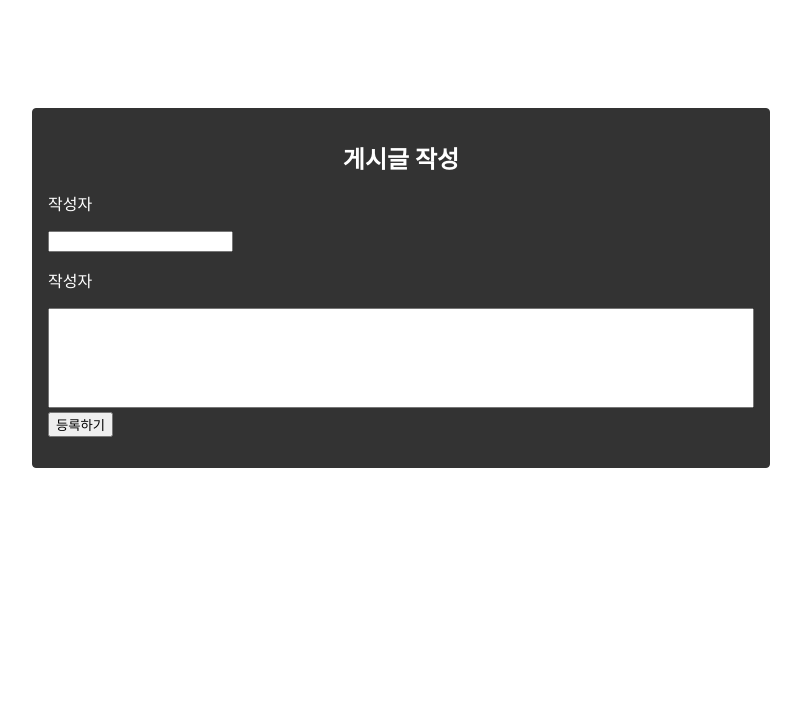
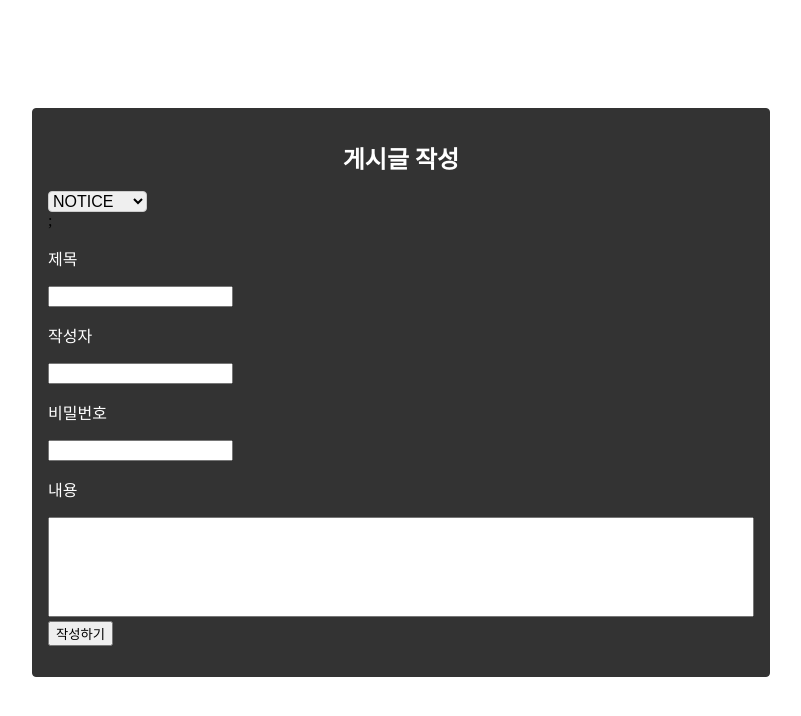
Before and after one commit to collabo-cw/simple_board_frontend, a Next.js app in the folder class/: page /boards/new in a window 1280 px wide. Shown: the top 716 px of the page, without its empty margins (239-1040 px from the left). Built offline with nearby package versions, Linux system fonts and the light colour scheme.

Commit message:
게시판 목록 TEST

```diff
--- /dev/null
+++ b/class/pages/boards/edit/index.js
@@ -0,0 +1,6 @@
+import BoardComponent from '../../../src/components/units/board/component';
+
+
+export default function BoardEditPage(){
+    return <BoardComponent isEdit={true} />
+}
--- a/class/pages/boards/new/index.js
+++ b/class/pages/boards/new/index.js
@@ -1,24 +1,7 @@
-import axios from "axios";
-import { useState } from "react";
-import {Container,Wrapper,WrapLogin,Title,H4, Textarea} from '../../../styles/new.styles';
-export default function BoardNewPage() {
+import BoardComponent from '../../../src/components/units/board/component';
 
 
+export default function BoardNewPage(){
+    return <BoardComponent isEdit={false} />
 
-    return(
-        <Container>
-            <Wrapper>
-                <WrapLogin>
-                    <Title>게시글 작성</Title>
-                    <div>
-                        <H4>작성자</H4>
-                        <input type="text" />
-                        <H4>작성자</H4>
-                        <Textarea type="text" />
-                    </div>
-                    <button>등록하기</button>
-                </WrapLogin>
-            </Wrapper>
-        </Container>
-    )
 }
--- a/class/pages/membership/index.js
+++ b/class/pages/membership/index.js
@@ -119,7 +119,7 @@ export default function MembershipPage(){
         }
         if(isValid && birthday && gender){
             try{
-                const response = await axios.post('https://816d-121-140-170-17.ngrok-free.app/user/user-sign-up',{
+                const response = await axios.post('https://944e-121-140-170-17.ngrok-free.app/user/user-sign-up',{
                     email,
                     password,
                     phone,
@@ -143,9 +143,9 @@ export default function MembershipPage(){
 
     const onClickResult = (e) => {
         e.preventDefault();
-
+        if(isValid && birthday && gender) console.log("통과")
+        else console.log("노통과")
     }
-
     return(
         <Container>
             <Wrapper>
--- a/class/src/components/units/board/component/index.js
+++ b/class/src/components/units/board/component/index.js
@@ -39,7 +39,7 @@ export default function BoardNewPage(props) {
     /* 비회원 게시글 작성 테스트 start */
     const onClickGuestSubmit = async (e) => {
         try {
-            const result = await axios.post('https://816d-121-140-170-17.ngrok-free.app/board/create/board', {
+            const result = await axios.post('https://944e-121-140-170-17.ngrok-free.app/board/create/board', {
                 /* user_id, */
                 category,
                 guest_id,
```
Also changed, not shown: class/pages/boards/index.js (+19 -9 lines).
